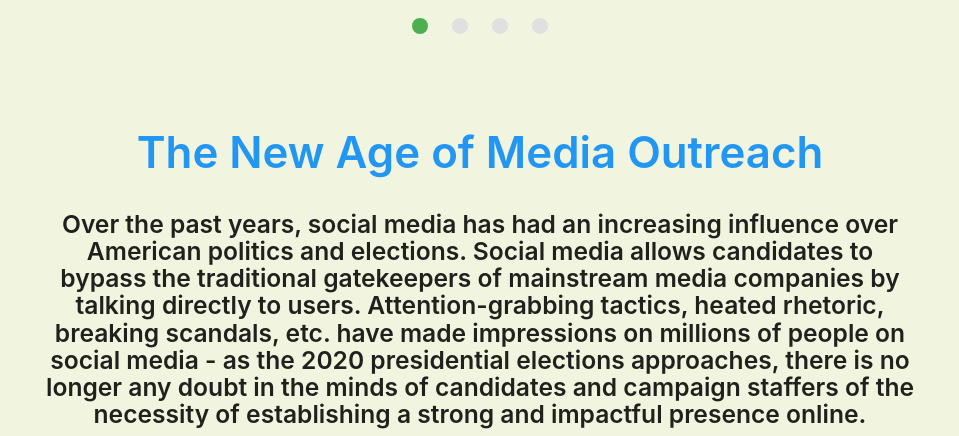
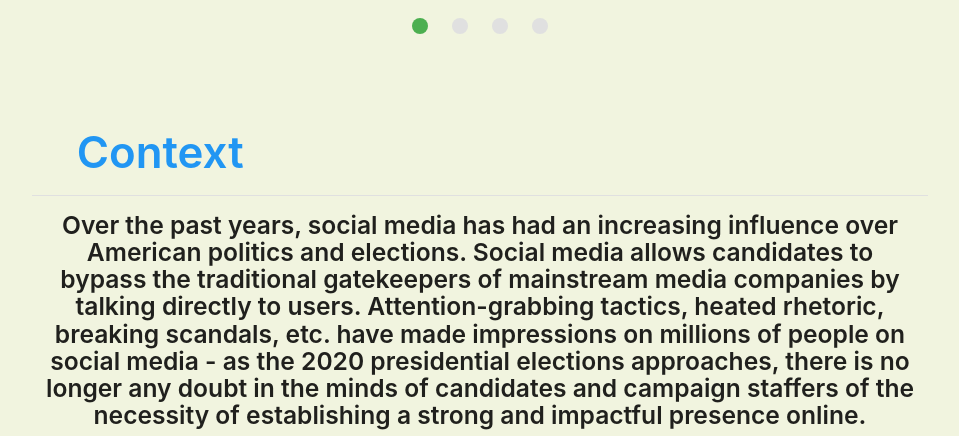
Before and after one commit to elanderos318/Tweetocracy, a Flask app: page / in a window 1280 px wide. Shown: the part 464-900 px from the top of the page, without its empty margins (160-1119 px from the left). Run offline with Flask 2, Linux system fonts and the light colour scheme; parts of the project's set-up code (start-up, migrations or seed data) failed here and were passed over; some libraries are stand-ins or nearby versions.

Commit message:
header changes

```diff
--- a/static/assets/css/style.css
+++ b/static/assets/css/style.css
@@ -12,6 +12,10 @@
 
 body {
     background-color: #f1f4df;
+}
+
+.context-header {
+    margin-left: 5%;
 }
 
 .icon-block {
--- a/templates/index.html
+++ b/templates/index.html
@@ -61,7 +61,8 @@
   <div class="section no-pad-bot" id="index-banner">
     <div class="container">
       <br><br>
-      <h3 class="header center blue-text">The New Age of Media Outreach</h1>
+      <h3 class="header blue-text context-header">Context</h3>
+      <div class = "divider"></div>
       <div class="row center">
         <h5 class="header header-description col s12 light">Over the past years, social media has had an increasing influence over American politics and elections. Social media allows candidates to bypass the traditional gatekeepers of mainstream media companies by talking directly to users. Attention-grabbing tactics, heated rhetoric, breaking scandals, etc. have made impressions on millions of people on social media - as the 2020 presidential elections approaches, there is no longer any doubt in the minds of candidates and campaign staffers of the necessity of establishing a strong and impactful presence online.</h5>
       </div>
```
